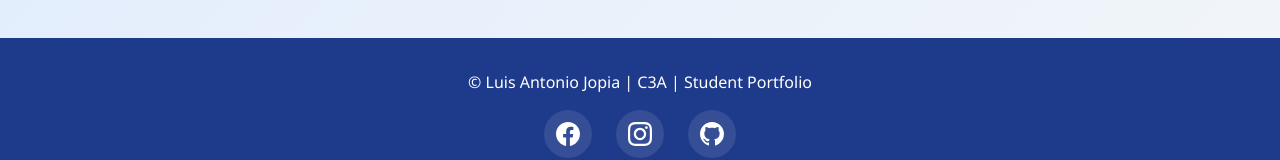
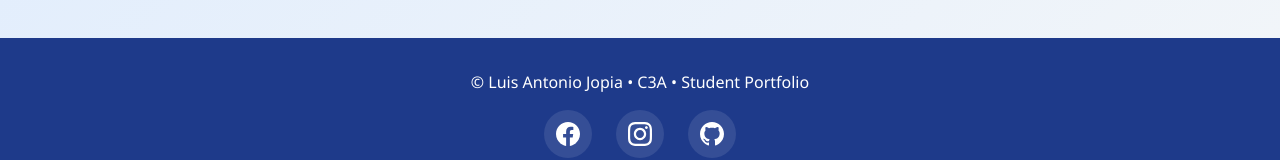
Before and after one commit to luisantonioj/react-portfolio, a React (Create React App) app: page / in a window 1280 px wide. Shown: the part 2398-2558 px from the top of the page. Built offline with nearby package versions, Linux system fonts and the light colour scheme.

Commit message:
update credits in footer

```diff
--- a/src/App.js
+++ b/src/App.js
@@ -316,7 +316,7 @@ function App() {
 
     <footer className="footer">
         <div className="container">
-            <p>&copy; Luis Antonio Jopia | C3A | Student Portfolio</p>
+            <p>&copy; Luis Antonio Jopia • C3A • Student Portfolio</p>
             <div class="social-icons">
                 <a href="https://www.facebook.com/luisantonio.jopia.1"
                     target="_blank"
```
